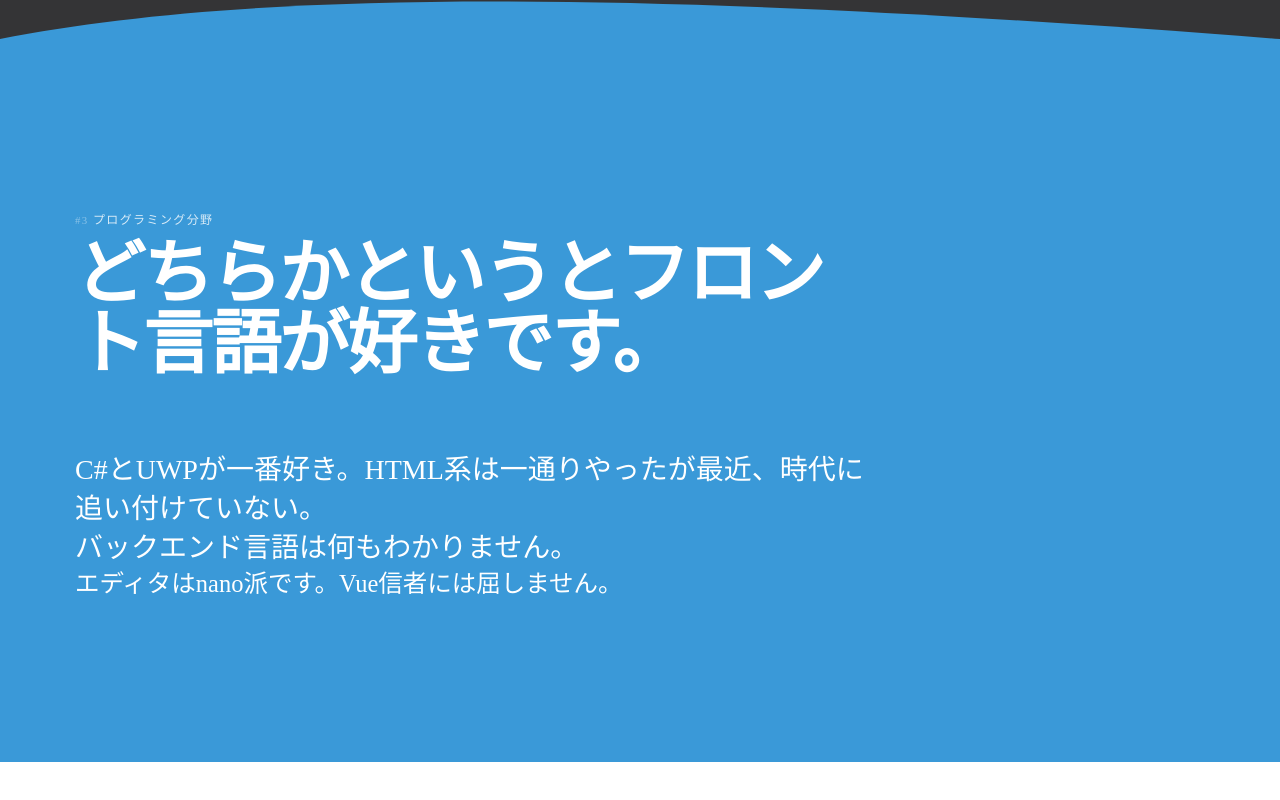
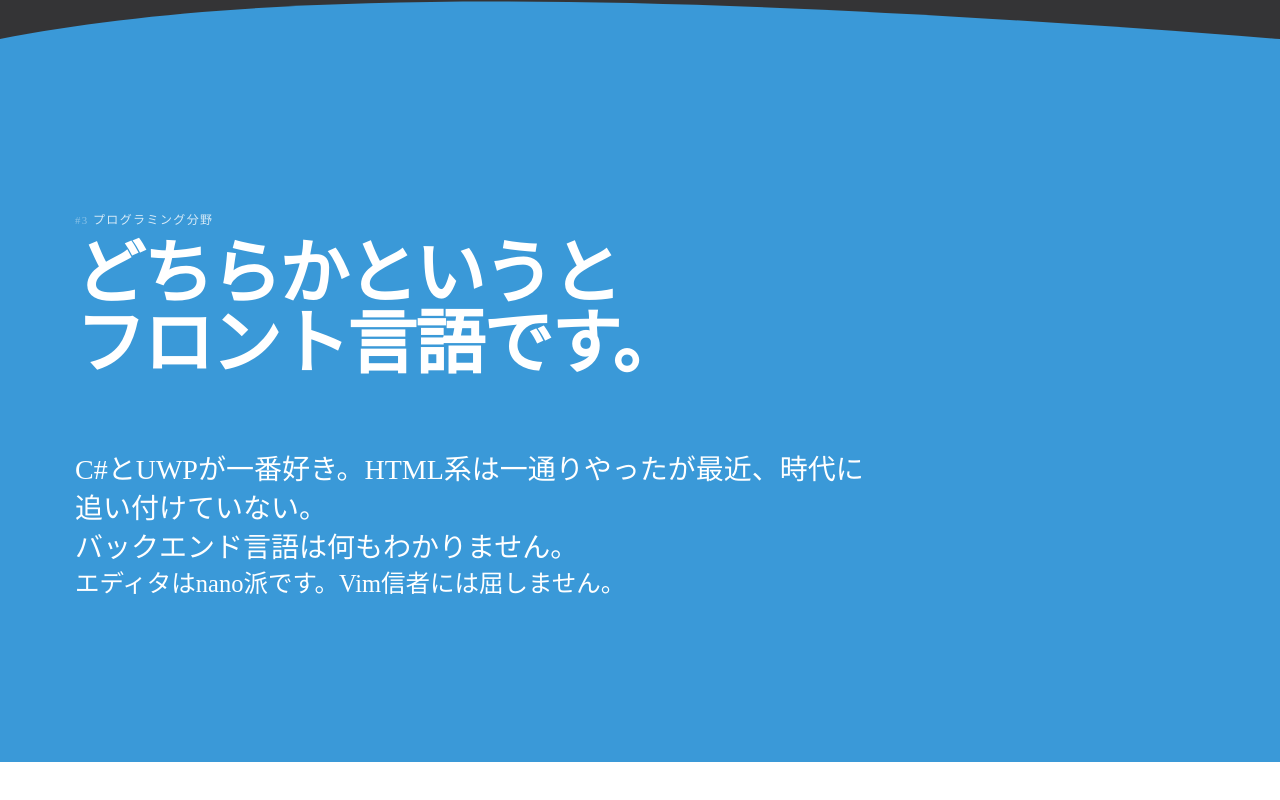
Before and after one commit to yuzund/yuzud.github.io, a plain HTML site: page index.html in a window 1280 px wide. Shown: the part 2922-3722 px from the top of the page. Drawn offline with nearby package versions, Linux system fonts and the light colour scheme; a web font is replaced by a local one.

Commit message:
UPDATE Vue->vim

```diff
--- a/index.html
+++ b/index.html
@@ -523,7 +523,7 @@ p a:hover {
     <div class="section__inner">
         <div class="block">
             <a class="pre" href="#clients"><span>#3</span>興味がある分野</a>
-            <h2>良くも悪くも浅く広い人間です</h2>
+            <h2>良くも悪くも<br>浅く広い人間です</h2>
             <p class="lead">ネットワークとDockerが面白そうです。<br>身近のインフラエンジニア君に触発されています。</p>
             <br>
             <p class="lead">バイクや車にも興味があります。<br>今はCB125Rに乗っています。</p>
@@ -542,10 +542,10 @@ p a:hover {
     <div class="section__inner">
         <div class="block">
             <a class="pre" href="#clients"><span>#3</span>プログラミング分野</a>
-            <h2>どちらかというとフロント言語が好きです。</h2>
+            <h2>どちらかというと<br>フロント言語です。</h2>
             <p class="lead">C#とUWPが一番好き。HTML系は一通りやったが最近、時代に追い付けていない。</p>
             <p class="lead">バックエンド言語は何もわかりません。</p>
-            <p>エディタはnano派です。Vue信者には屈しません。</p>
+            <p>エディタはnano派です。Vim信者には屈しません。</p>
         </div>
     </div>
 </section>
```
